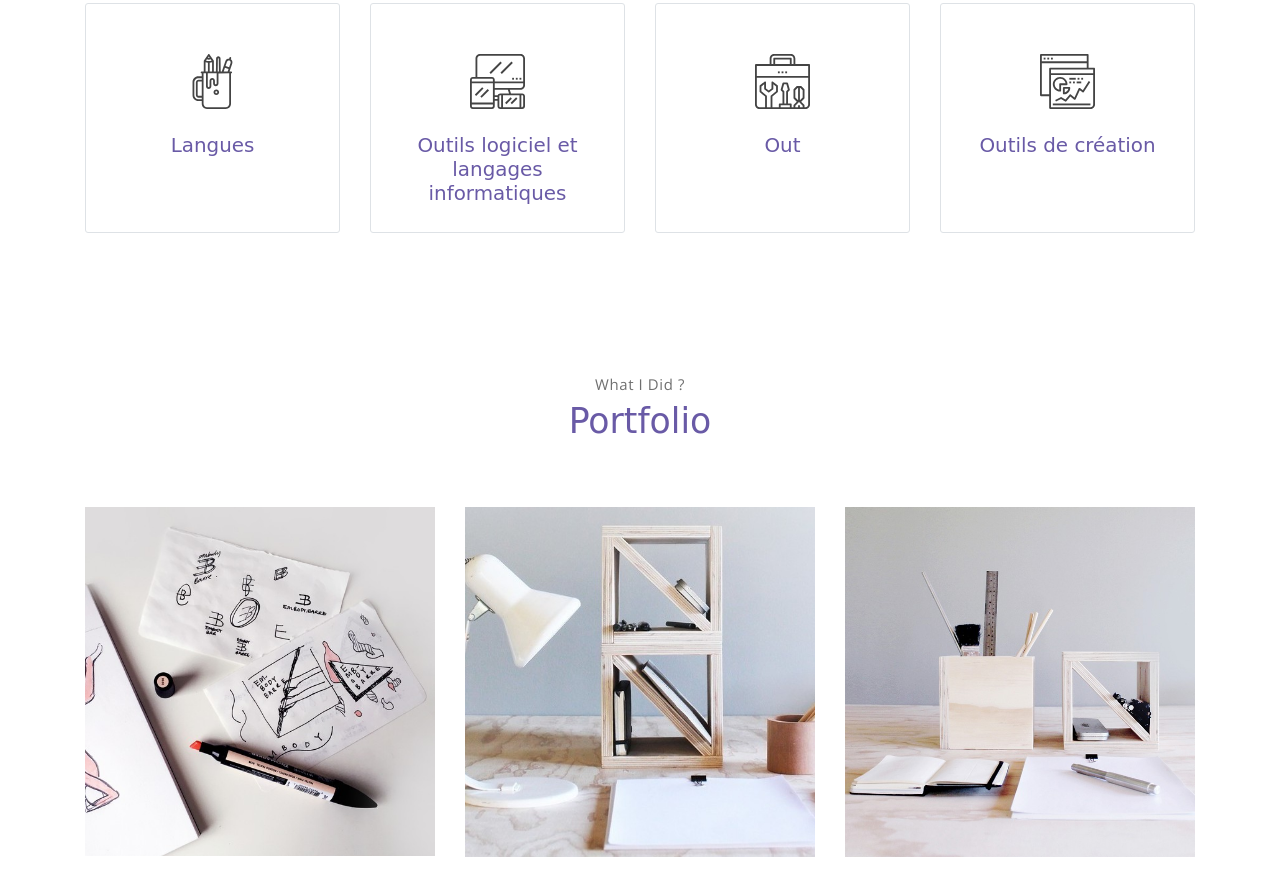
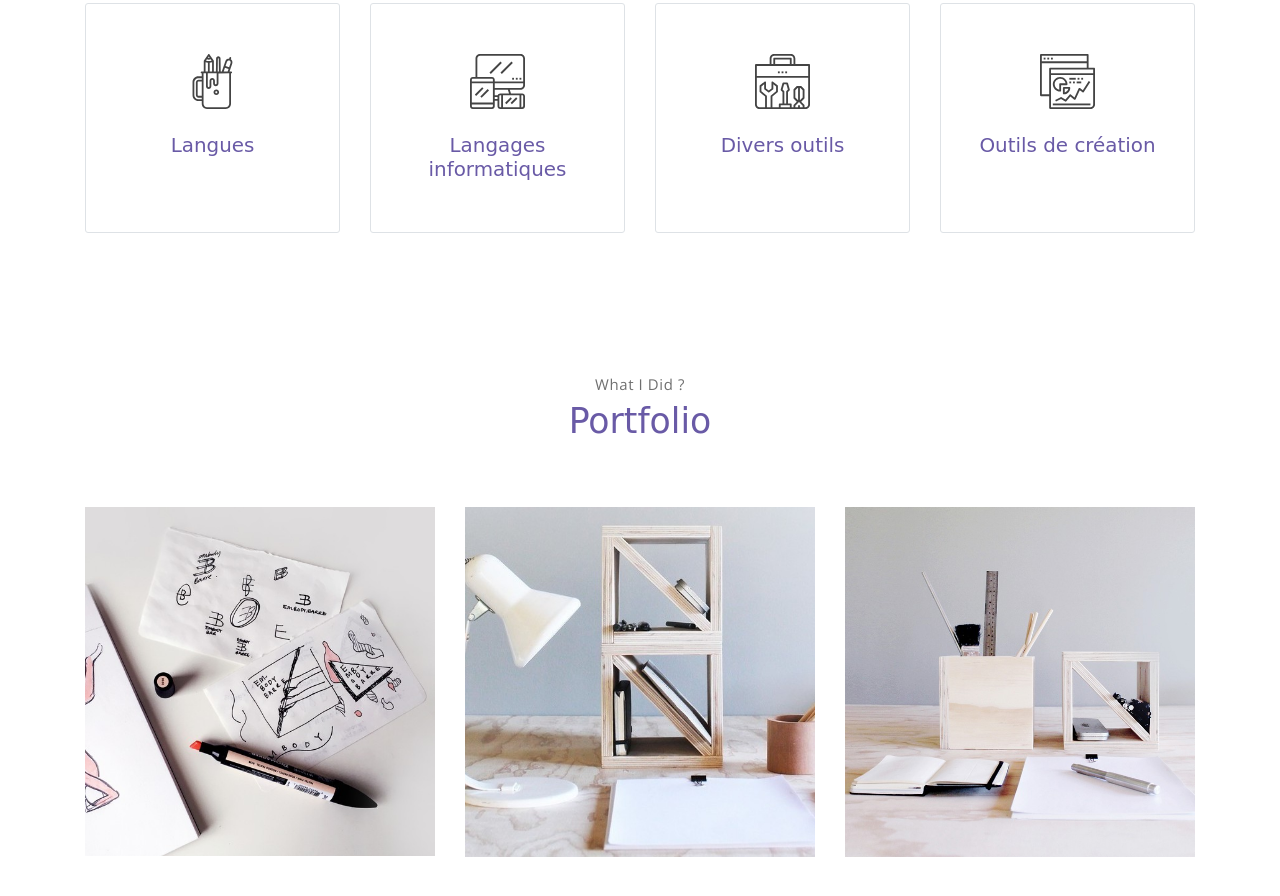
Before and after one commit to AgatheDrmy/portfolio, a plain HTML site: page html/index.html in a window 1280 px wide. Shown: the part 1486-2382 px from the top of the page. Drawn offline with nearby package versions, Linux system fonts and the light colour scheme; a web font is replaced by a local one.

Commit message:
little change on compétences

```diff
--- a/html/index.html
+++ b/html/index.html
@@ -113,7 +113,7 @@
                     <div class="service-card">
                         <div class="body">
                             <img src="../imgs/responsive.svg" alt="Download free bootstrap 4 landing page, free boootstrap 4 templates, Download free bootstrap 4.1 landing page, free boootstrap 4.1.1 templates, meyawo Landing page" class="icon">
-                            <h6 class="title">Outils logiciel et langages informatiques</h6>
+                            <h6 class="title">Langages informatiques</h6>
                             <p class="subtitle">Mysql, QGIS, Python, C, Java, development web</p>
                         </div>
                     </div>
@@ -122,8 +122,8 @@
                     <div class="service-card">
                         <div class="body">
                             <img src="../imgs/toolbox.svg" alt="Download free bootstrap 4 landing page, free boootstrap 4 templates, Download free bootstrap 4.1 landing page, free boootstrap 4.1.1 templates, meyawo Landing page" class="icon">
-                            <h6 class="title">Out</h6>
-                            <p class="subtitle">Labore velit culpa adipisci excepturi consequuntur itaque in nam molestias dolorem iste quod.</p>
+                            <h6 class="title">Divers outils</h6>
+                            <p class="subtitle">Mysql, QGIS, Outils de visioconférences(discord, teams, zoom, ...)</p>
                         </div>
                     </div>
                 </div>
```
